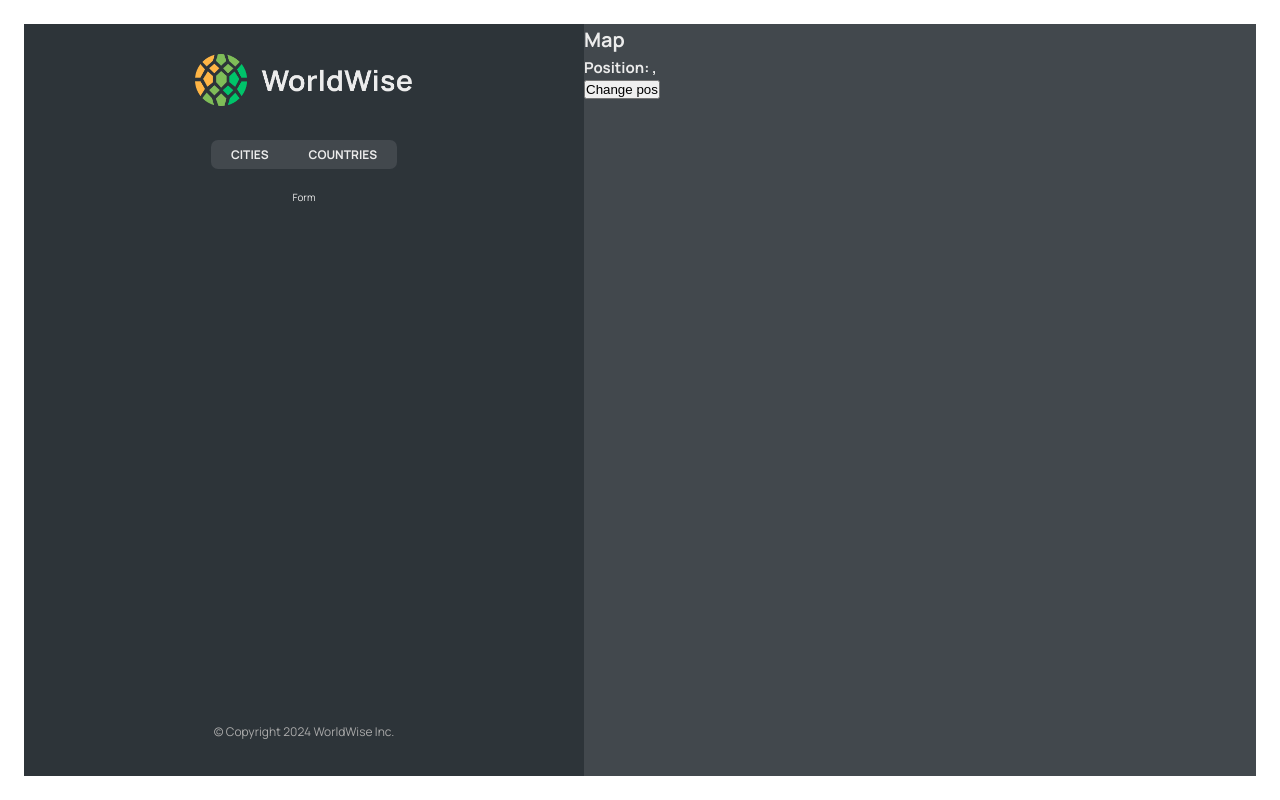
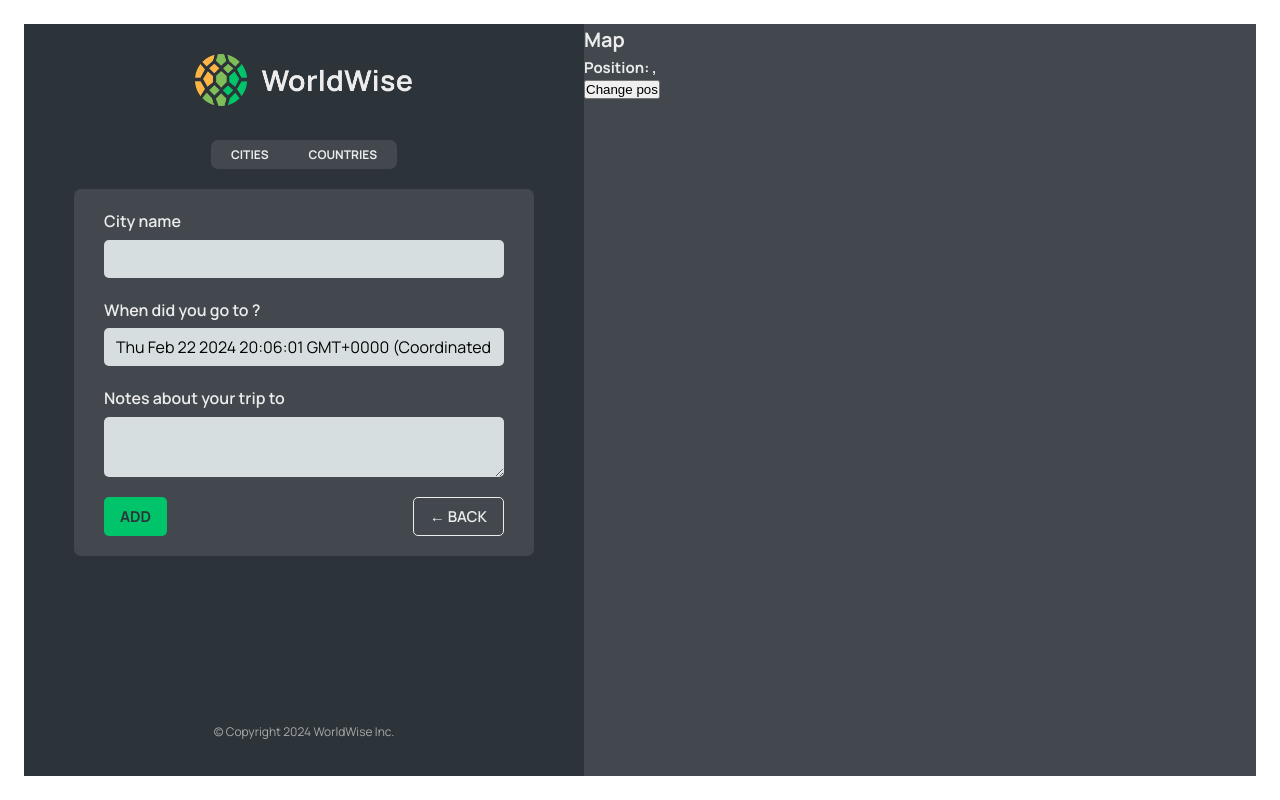
Before and after one commit to tsegaye27/globe-trotter, a React (Vite) app: page /app/form in a window 1280 px wide. Built offline with nearby package versions, Linux system fonts and the light colour scheme; data requests are answered from the project's data file.

Commit message:
minor change

```diff
--- a/src/App.jsx
+++ b/src/App.jsx
@@ -1,4 +1,4 @@
-import { BrowserRouter, Route, Routes } from "react-router-dom";
+import { BrowserRouter, Navigate, Route, Routes } from "react-router-dom";
 import Homepage from "./pages/Homepage";
 import Pricing from "./pages/Pricing";
 import Product from "./pages/Product";
@@ -9,6 +9,7 @@ import CityList from "./components/CityList";
 import CountryList from "./components/CountryList";
 import { useEffect, useState } from "react";
 import City from "./components/City";
+import Form from "./components/Form";
 
 const BASE_URL = "http://localhost:9000";
 
@@ -39,10 +40,7 @@ export default function App() {
           <Route path="pricing" element={<Pricing />} />
           <Route path="product" element={<Product />} />
           <Route path="app" element={<AppLayout />}>
-            <Route
-              index
-              element={<CityList cities={cities} isLoading={isLoading} />}
-            />
+            <Route index element={<Navigate to="cities" />} />
             <Route
               path="cities"
               element={<CityList cities={cities} isLoading={isLoading} />}
@@ -52,7 +50,7 @@ export default function App() {
               path="countries"
               element={<CountryList cities={cities} isLoading={isLoading} />}
             />
-            <Route path="form" element={<p>Form</p>} />
+            <Route path="form" element={<Form />} />
           </Route>
           <Route path="login" element={<Login />} />
           <Route path="*" element={<PageNotFound />} />
--- /dev/null
+++ b/src/components/Button.jsx
@@ -0,0 +1,10 @@
+import styles from "./Button.module.css";
+function Button({ children, onClick, type }) {
+  return (
+    <button onClick={onClick} className={`${styles.btn} ${styles[type]}`}>
+      {children}
+    </button>
+  );
+}
+
+export default Button;
--- a/src/components/CountryList.jsx
+++ b/src/components/CountryList.jsx
@@ -16,7 +16,7 @@ function CountryList({ cities, isLoading }) {
   return (
     <ul className={styles.countryList}>
       {countries.map((country) => (
-        <CountryItem country={country} />
+        <CountryItem country={country} key={country.country} />
       ))}
     </ul>
   );
--- a/src/components/Form.jsx
+++ b/src/components/Form.jsx
@@ -3,6 +3,8 @@
 import { useState } from "react";
 
 import styles from "./Form.module.css";
+import { useNavigate } from "react-router-dom";
+import Button from "./Button";
 
 export function convertToEmoji(countryCode) {
   const codePoints = countryCode
@@ -17,6 +19,7 @@ function Form() {
   const [country, setCountry] = useState("");
   const [date, setDate] = useState(new Date());
   const [notes, setNotes] = useState("");
+  const navigate = useNavigate();
 
   return (
     <form className={styles.form}>
@@ -49,8 +52,16 @@ function Form() {
       </div>
 
       <div className={styles.buttons}>
-        <button>Add</button>
-        <button>&larr; Back</button>
+        <Button type="primary">Add</Button>
+        <Button
+          type="back"
+          onClick={(e) => {
+            e.preventDefault();
+            navigate(-1);
+          }}
+        >
+          &larr; Back
+        </Button>
       </div>
     </form>
   );
--- a/src/components/Map.jsx
+++ b/src/components/Map.jsx
@@ -1,11 +1,17 @@
-import { useSearchParams } from "react-router-dom";
+import { useNavigate, useSearchParams } from "react-router-dom";
 import styles from "./Map.module.css";
 function Map() {
+  const navigate = useNavigate();
   const [searchParams, setSearchParams] = useSearchParams();
   const lat = searchParams.get("lat");
   const lng = searchParams.get("lng");
   return (
-    <div className={styles.mapContainer}>
+    <div
+      className={styles.mapContainer}
+      onClick={() => {
+        navigate("form");
+      }}
+    >
       <h1>Map</h1>
       <h2>
         Position: {lat}, {lng}
```
